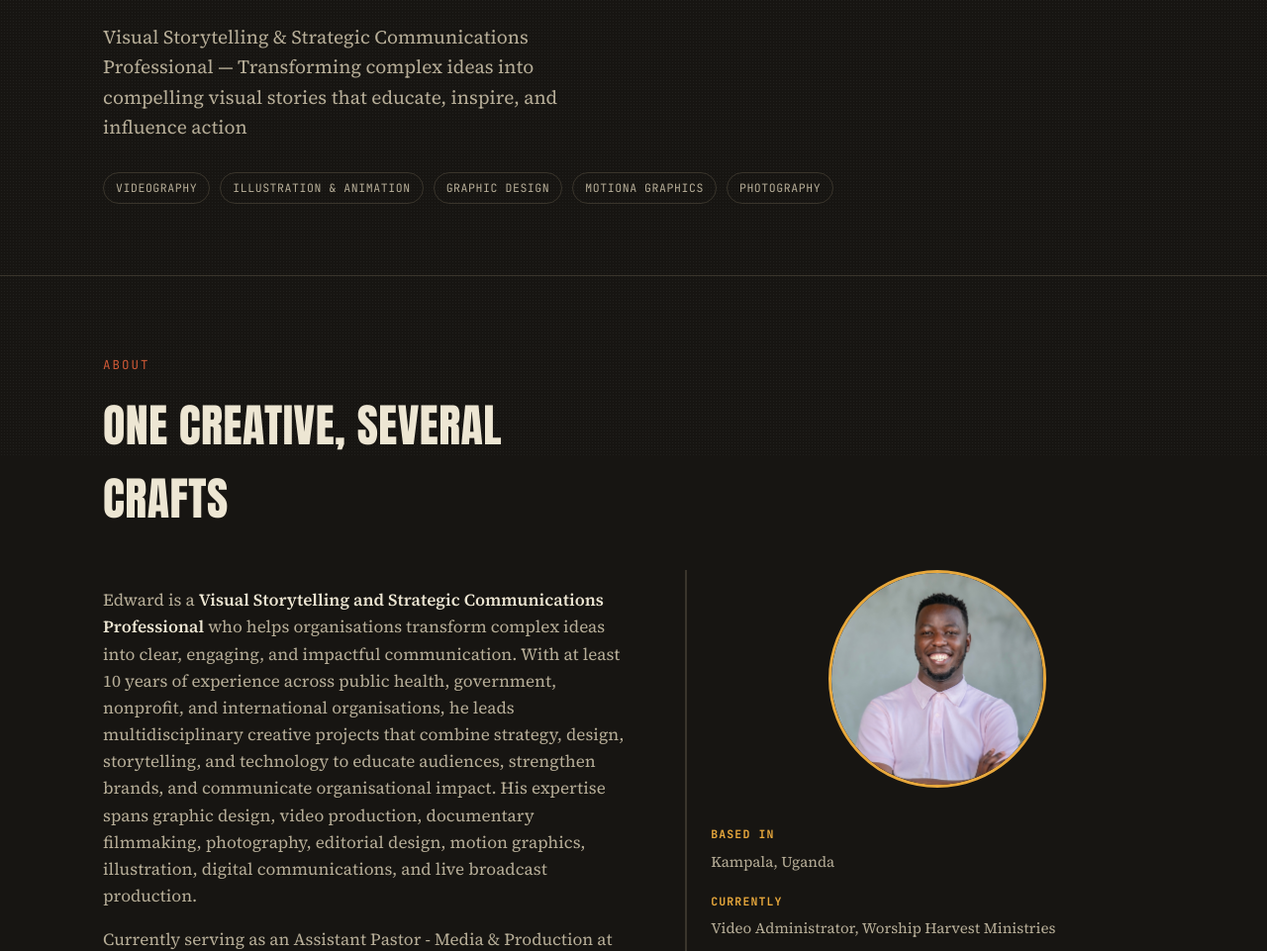
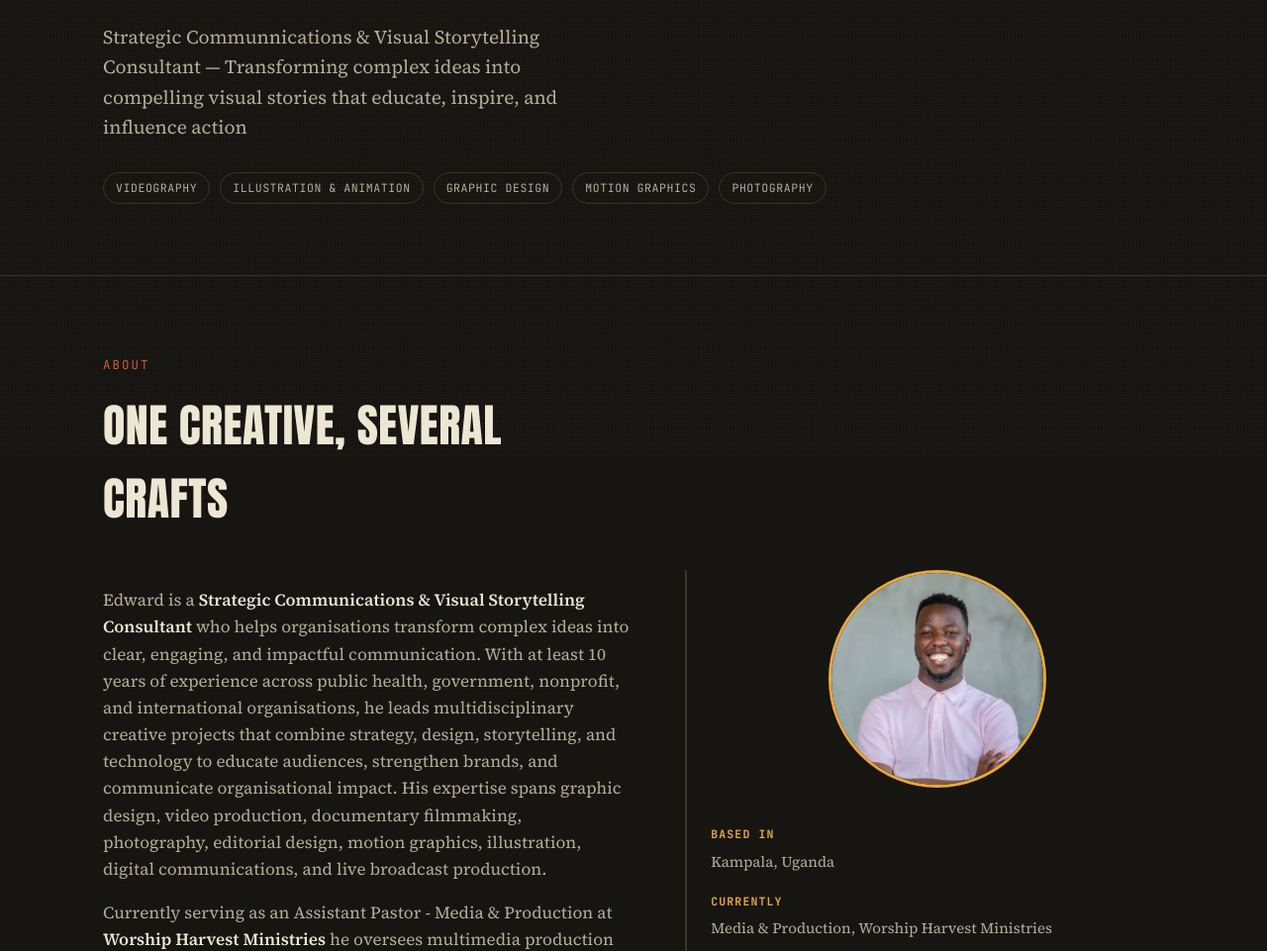
Before and after one commit to edkisoma-256/ed.kisoma_portfolio, a plain HTML site: page index.html in a window 1280 px wide. Shown: the part 340-1301 px from the top of the page at 99% size. Drawn offline with Linux system fonts and the light colour scheme.

Commit message:
Update index.html

```diff
--- a/index.html
+++ b/index.html
@@ -3,7 +3,7 @@
 <head>
 <meta charset="UTF-8">
 <meta name="viewport" content="width=device-width, initial-scale=1.0">
-<title>Edward Kisoma — Visual Storyteller</title>
+<title>Edward Kisoma — Strategic Communications & Visual Storytelling Consultant</title>
 
 <!--
   EDWARD KISOMA — PORTFOLIO TEMPLATE
@@ -501,8 +501,7 @@
       <h1>Edward <em>Kisoma</em></h1>
       <div class="hero-rule"></div>
       <p class="lede">
-        Visual Storytelling & Strategic Communications
-        Professional — Transforming complex ideas into compelling
+        Strategic Communnications & Visual Storytelling Consultant — Transforming complex ideas into compelling
         visual stories that educate, inspire,
         and influence action
       </p>
@@ -510,7 +509,7 @@
         <span>Videography</span>
         <span>Illustration &amp; Animation</span>
         <span>Graphic Design</span>
-        <span>Motiona Graphics</span>
+        <span>Motion Graphics</span>
         <span>Photography</span>
       </div>
     </div>
@@ -524,7 +523,7 @@
       <div class="about-grid reveal">
         <div>
           <p>
-            Edward is a <strong>Visual Storytelling and Strategic Communications Professional</strong>
+            Edward is a <strong>Strategic Communications & Visual Storytelling Consultant</strong>
             who helps organisations transform complex ideas into clear, engaging, and
             impactful communication. With at least 10 years of experience across public health, government,
             nonprofit, and international organisations, he leads multidisciplinary creative projects that
@@ -552,7 +551,7 @@
     </div>
     <div class="fact">
         <b>Currently</b>
-        <span>Video Administrator, Worship Harvest Ministries</span>
+        <span>Media & Production, Worship Harvest Ministries</span>
     </div>
     <div class="fact">
         <b>Education</b><span>BA Industrial &amp; Fine Arts — Makerere University</span>
```
